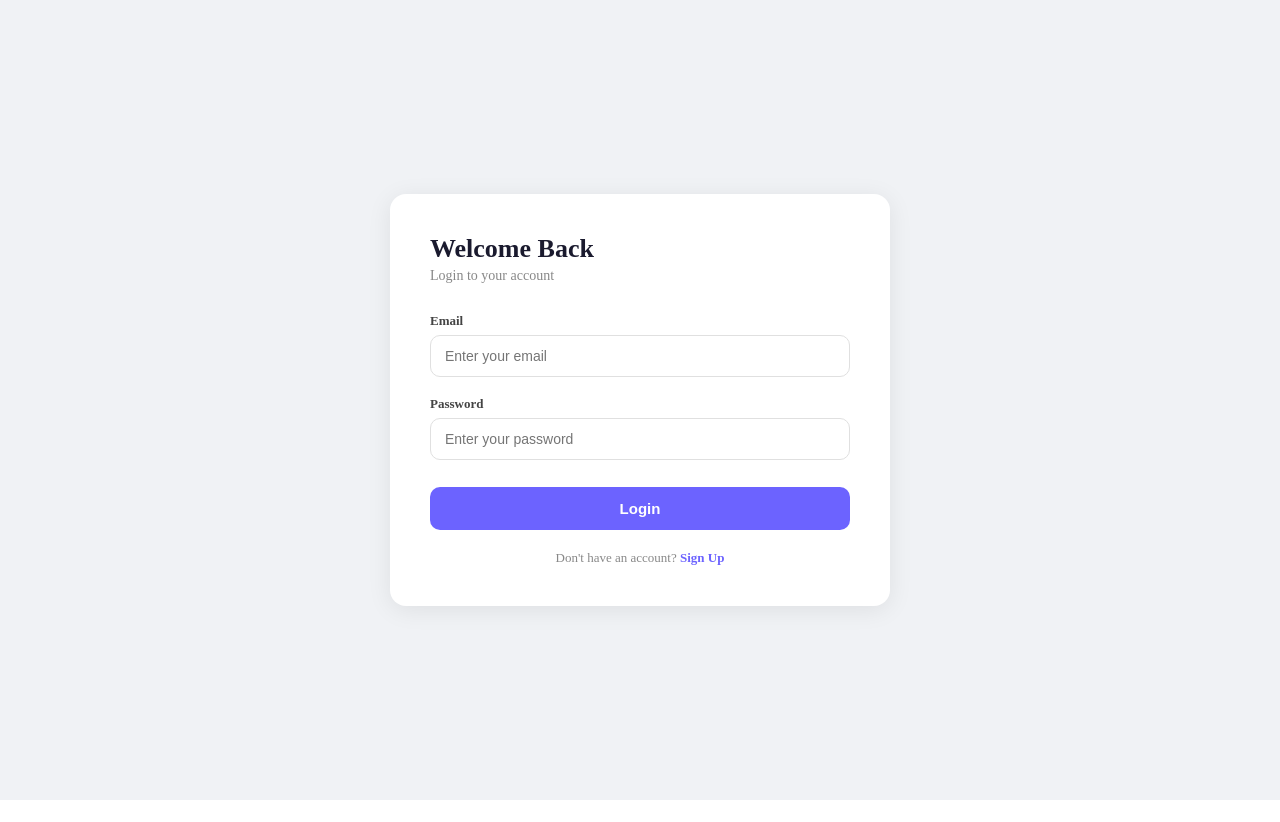
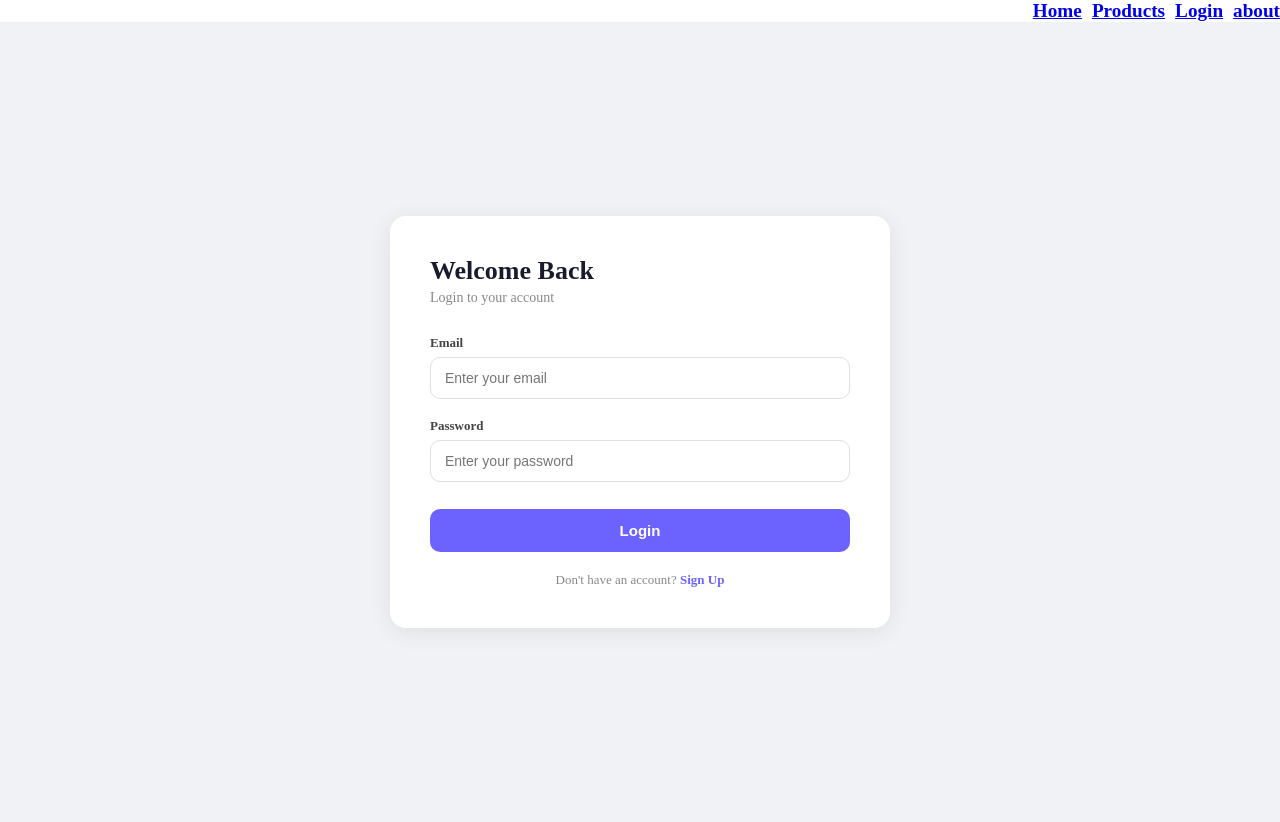
Before and after one commit to vinodjst/ecom, a React (Vite) app in the folder ecom/: page /login in a window 1280 px wide. Before the commit the page ends 800 px from the top, so only its background shows below. Built offline with nearby package versions, Linux system fonts and the light colour scheme.

Commit message:
added login signup navbar with routing

```diff
--- a/ecom/src/pages/login.jsx
+++ b/ecom/src/pages/login.jsx
@@ -1,8 +1,12 @@
 import { Link } from 'react-router-dom'
 import '../auth.css'
+import Navbar from '../components/Navbar';
 
 function Login() {
   return (
+    <div>
+      <Navbar />
+
     <div className="auth-container">
       <div className="auth-card">
         <h2>Welcome Back</h2>
@@ -19,6 +23,7 @@ function Login() {
         <p className="auth-footer">Don't have an account? <Link to="/signup">Sign Up</Link></p>
       </div>
     </div>
+     </div>
   );
 }
 
--- a/ecom/src/pages/signup.jsx
+++ b/ecom/src/pages/signup.jsx
@@ -3,6 +3,9 @@ import '../auth.css'
 
 function Signup() {
   return (
+    <div>
+      <Navbar />
+
     <div className="auth-container">
       <div className="auth-card">
         <h2>Create Account</h2>
@@ -23,6 +26,7 @@ function Signup() {
         <p className="auth-footer">Already have an account? <Link to="/login">Login</Link></p>
       </div>
     </div>
+    </div>
   );
 }
 
```
